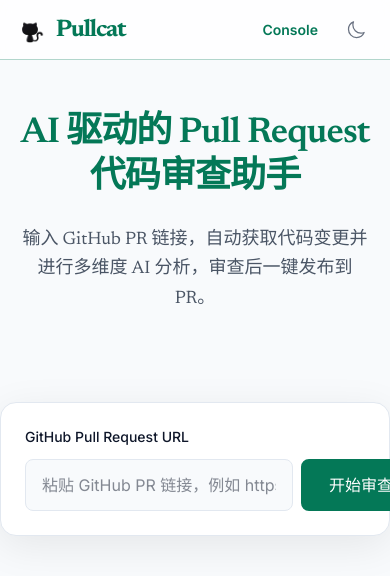
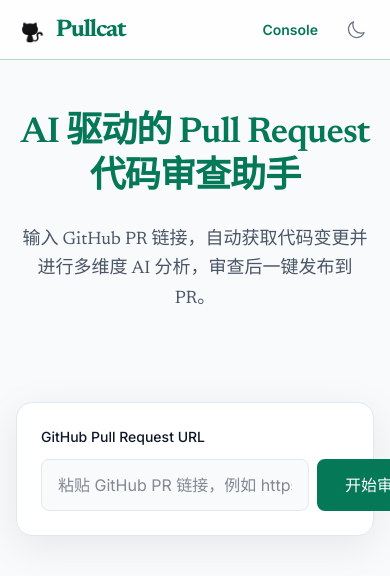
Before and after one commit to xiechimon/pullcat, a React (Vite) app in the folder pullcat-web/: page / in a window 390 px wide. Shown: the top 576 px of the page. Built offline with nearby package versions, Linux system fonts and the light colour scheme; no server answers.

Commit message:
feat(web): 分析启动时收起标题区动效

```diff
--- a/pullcat-web/src/pages/ReviewPage.tsx
+++ b/pullcat-web/src/pages/ReviewPage.tsx
@@ -77,17 +77,27 @@ export function ReviewPage() {
         </div>
       </header>
 
-      <div className="pt-28 md:pt-36 pb-12 px-4 flex flex-col items-center text-center">
+      <div
+        className={`transition-all duration-700 ease-in-out flex flex-col items-center text-center px-4 overflow-hidden ${
+          (loading || reviewId !== null)
+            ? 'max-h-0 opacity-0 pt-0 pb-0 mb-0'
+            : 'max-h-[500px] opacity-100 pt-28 md:pt-36 pb-12 mb-4'
+        }`}
+      >
         <h1 className="text-4xl md:text-5xl lg:text-6xl font-semibold font-serif text-[#047857] leading-tight max-w-4xl mb-6 tracking-tight">
           AI 驱动的 Pull Request 代码审查助手
         </h1>
-        <p className="text-lg md:text-xl font-serif text-gray-600 dark:text-gray-400 max-w-2xl mb-10 leading-relaxed">
+        <p className="text-lg md:text-xl font-serif text-gray-600 dark:text-gray-400 max-w-2xl mb-6 leading-relaxed">
           输入 GitHub PR 链接，自动获取代码变更并进行多维度 AI 分析，审查后一键发布到 PR。
         </p>
       </div>
 
-      <div className="input-card">
-        <PRInput onSubmit={handleStartReview} loading={isAnalyzing} />
+      <div className={`transition-all duration-700 ease-in-out w-full px-4 ${
+        (loading || reviewId !== null) ? 'pt-24 md:pt-28 mb-6' : 'pt-0 mb-0'
+      }`}>
+        <div className="input-card mx-auto">
+          <PRInput onSubmit={handleStartReview} loading={isAnalyzing} />
+        </div>
       </div>
 
       {error && (
```
